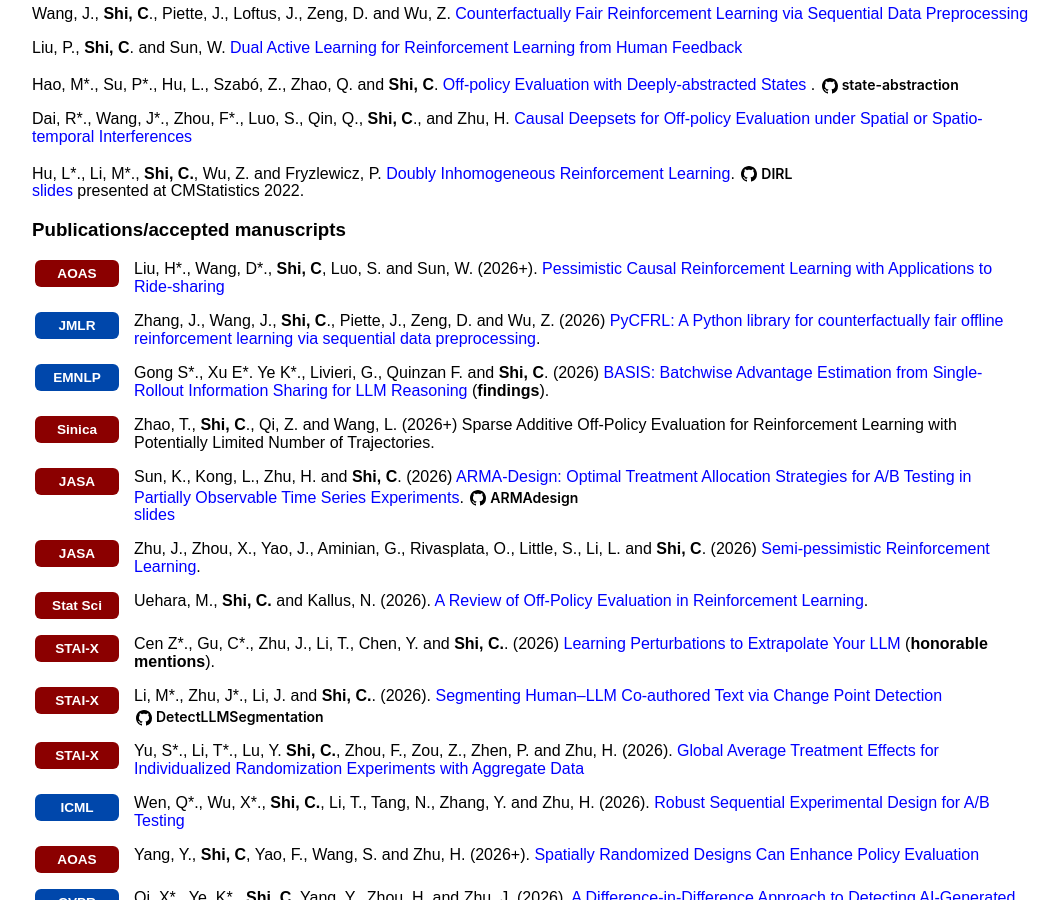
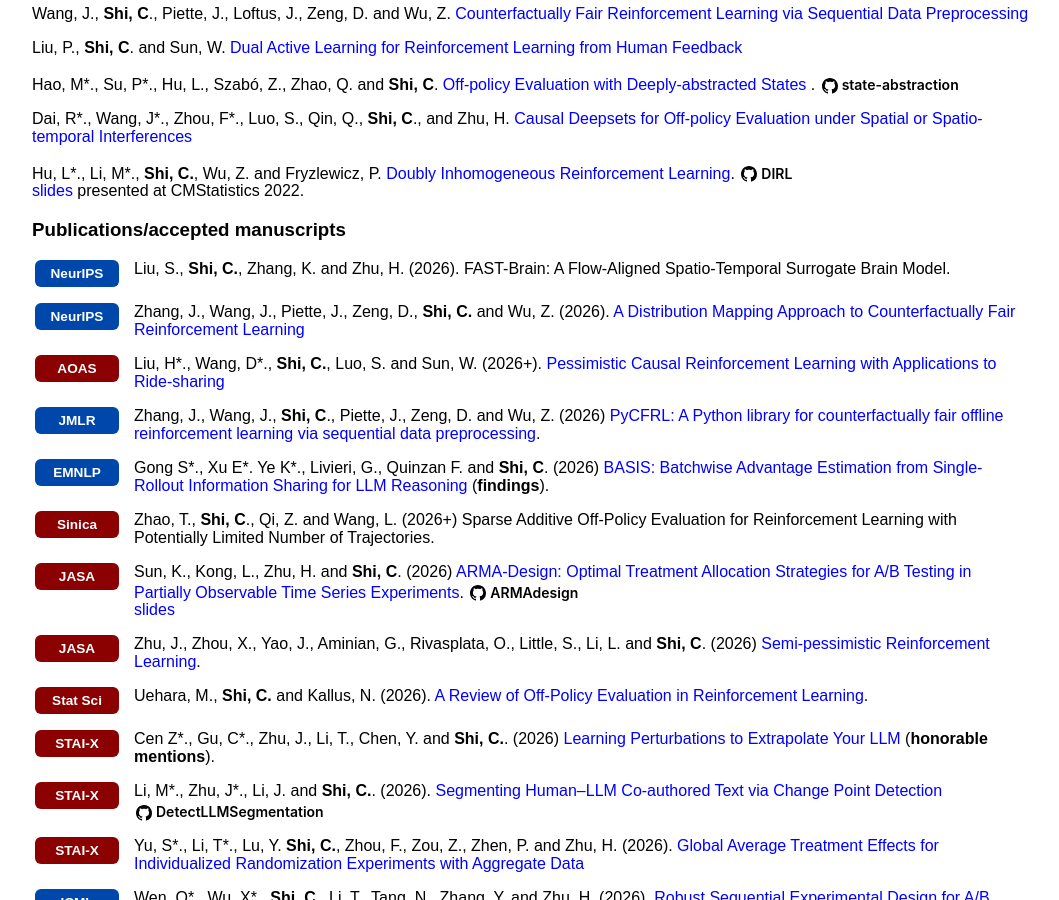
Before and after one commit to callmespring/callmespring.github.io, a Jekyll site: the page built from publication.md, in a window 1280 px wide and 900 px high, scrolled down 733 px. Shown: the whole window, without its empty margins (108-1167 px from the left). Built offline with Jekyll 4.4.1, drawn with Linux system fonts in a browser that asks for light colours.

Commit message:
Update publication.md

```diff
--- a/publication.md
+++ b/publication.md
@@ -72,10 +72,28 @@
 
 <div class="publication-entry" style="display: flex; align-items: flex-start; margin-bottom: 1em;">
   <div class="pub-venue" style="flex: 0 0 90px; margin-right: 12px; display: flex; align-items: center; justify-content: center;">
+    <span class="publication-logo-badge badge-ml">NeurIPS</span>
+  </div>
+  <div class="pub-content" style="flex: 1;">
+   Liu, S., <strong>Shi, C.</strong>, Zhang, K. and Zhu, H. (2026). FAST-Brain: A Flow-Aligned Spatio-Temporal Surrogate Brain Model.
+  </div>
+</div>
+
+<div class="publication-entry" style="display: flex; align-items: flex-start; margin-bottom: 1em;">
+  <div class="pub-venue" style="flex: 0 0 90px; margin-right: 12px; display: flex; align-items: center; justify-content: center;">
+    <span class="publication-logo-badge badge-ml">NeurIPS</span>
+  </div>
+  <div class="pub-content" style="flex: 1;">
+   Zhang, J., Wang, J., Piette, J., Zeng, D., <strong>Shi, C.</strong> and Wu, Z. (2026). <a href="https://arxiv.org/pdf/2403.11841.pdf">A Distribution Mapping Approach to Counterfactually Fair Reinforcement Learning</a>
+  </div>
+</div>
+
+<div class="publication-entry" style="display: flex; align-items: flex-start; margin-bottom: 1em;">
+  <div class="pub-venue" style="flex: 0 0 90px; margin-right: 12px; display: flex; align-items: center; justify-content: center;">
     <span class="publication-logo-badge badge-stat">AOAS</span>
   </div>
   <div class="pub-content" style="flex: 1;">
-    Liu, H*., Wang, D*., <strong>Shi, C</strong>, Luo, S. and Sun, W. (2026+). <a href="https://arxiv.org/pdf/2403.11841.pdf">Pessimistic Causal Reinforcement Learning with Applications to Ride-sharing</a>
+    Liu, H*., Wang, D*., <strong>Shi, C.</strong>, Luo, S. and Sun, W. (2026+). <a href="https://arxiv.org/pdf/2403.11841.pdf">Pessimistic Causal Reinforcement Learning with Applications to Ride-sharing</a>
   </div>
 </div>
 
```
